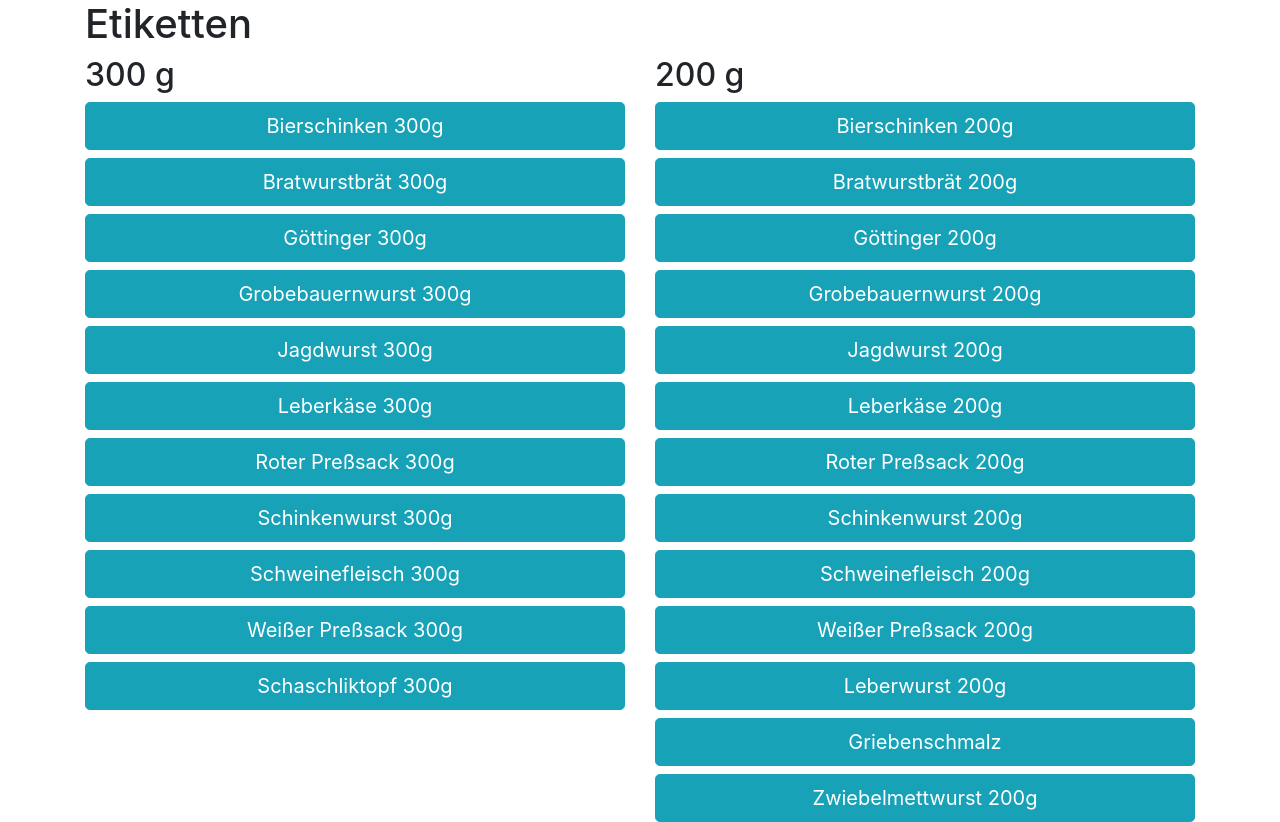
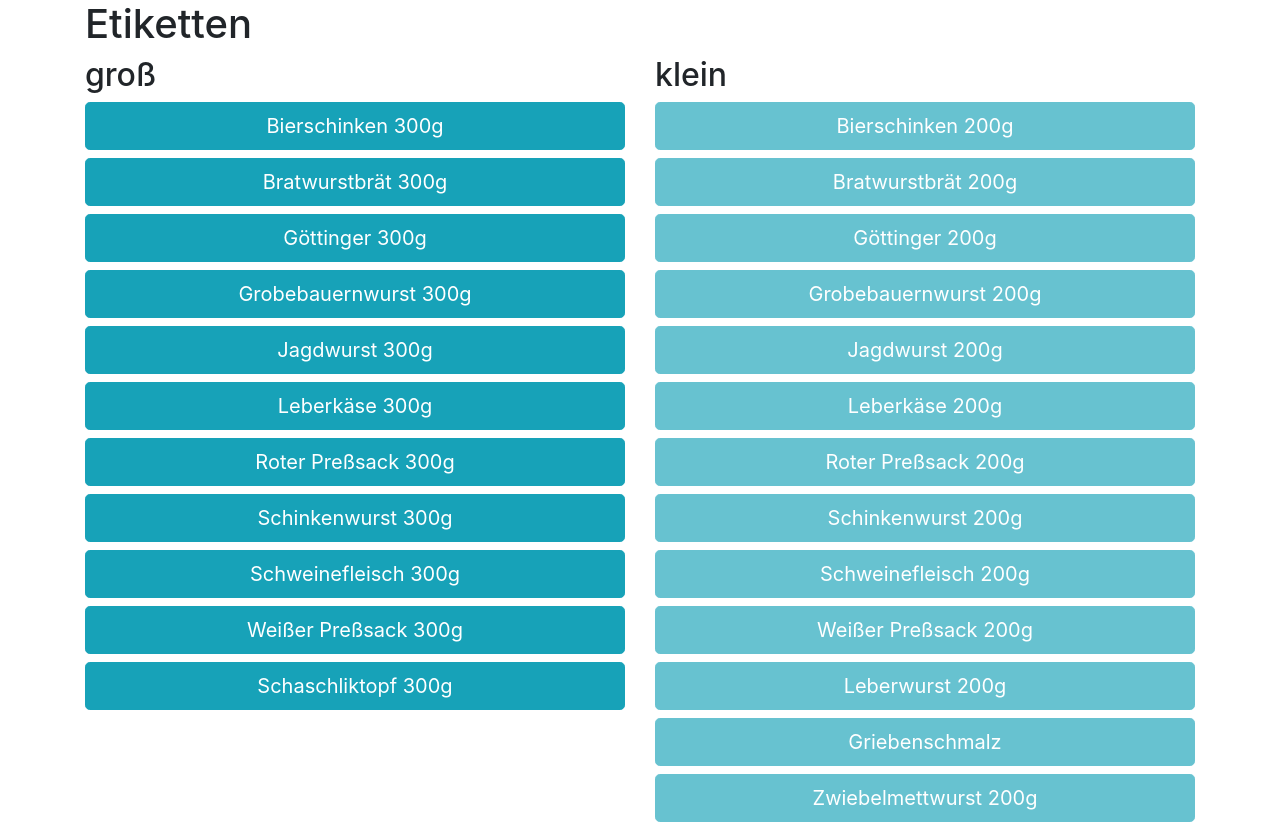
Before and after one commit to SimonHaas/etiketten, a plain HTML site: page index.html in a window 1280 px wide. Drawn offline with nearby package versions, Linux system fonts and the light colour scheme.

Commit message:
disabled small etiketten

```diff
--- a/index.html
+++ b/index.html
@@ -15,7 +15,7 @@
       <h1>Etiketten</h1>
       <div class="row">
         <div class="col-sm">
-          <h2>300 g</h2>
+          <h2>groß</h2>
           <button
             data-kind="bierschinken"
             data-size="300"
@@ -106,12 +106,13 @@
           </button>
         </div>
         <div class="col-sm">
-          <h2>200 g</h2>
+          <h2>klein</h2>
           <button
             data-kind="bierschinken"
             data-size="200"
             type="button"
             class="btn btn-info btn-lg btn-block btn-etikett"
+            disabled
           >
             Bierschinken 200g
           </button>
@@ -120,6 +121,7 @@
             data-size="200"
             type="button"
             class="btn btn-info btn-lg btn-block btn-etikett"
+            disabled
           >
             Bratwurstbrät 200g
           </button>
@@ -128,6 +130,7 @@
             data-size="200"
             type="button"
             class="btn btn-info btn-lg btn-block btn-etikett"
+            disabled
           >
             Göttinger 200g
           </button>
@@ -136,6 +139,7 @@
             data-size="200"
             type="button"
             class="btn btn-info btn-lg btn-block btn-etikett"
+            disabled
           >
             Grobebauernwurst 200g
           </button>
@@ -144,6 +148,7 @@
             data-size="200"
             type="button"
             class="btn btn-info btn-lg btn-block btn-etikett"
+            disabled
           >
             Jagdwurst 200g
           </button>
@@ -152,6 +157,7 @@
             data-size="300"
             type="button"
             class="btn btn-info btn-lg btn-block btn-etikett"
+            disabled
           >
             Leberkäse 200g
           </button>
@@ -160,6 +166,7 @@
             data-size="200"
             type="button"
             class="btn btn-info btn-lg btn-block btn-etikett"
+            disabled
           >
             Roter Preßsack 200g
           </button>
@@ -168,6 +175,7 @@
             data-size="200"
             type="button"
             class="btn btn-info btn-lg btn-block btn-etikett"
+            disabled
           >
             Schinkenwurst 200g
           </button>
@@ -176,6 +184,7 @@
             data-size="200"
             type="button"
             class="btn btn-info btn-lg btn-block btn-etikett"
+            disabled
           >
             Schweinefleisch 200g
           </button>
@@ -184,6 +193,7 @@
             data-size="200"
             type="button"
             class="btn btn-info btn-lg btn-block btn-etikett"
+            disabled
           >
             Weißer Preßsack 200g
           </button>
@@ -192,6 +202,7 @@
             data-size="200"
             type="button"
             class="btn btn-info btn-lg btn-block btn-etikett"
+            disabled
           >
             Leberwurst 200g
           </button>
@@ -200,6 +211,7 @@
             data-size="250"
             type="button"
             class="btn btn-info btn-lg btn-block btn-etikett"
+            disabled
           >
             Griebenschmalz
           </button>
@@ -208,6 +220,7 @@
             data-size="200"
             type="button"
             class="btn btn-info btn-lg btn-block btn-etikett"
+            disabled
           >
             Zwiebelmettwurst 200g
           </button>
@@ -281,7 +294,7 @@
             doc.setFont(fontName);
             doc.setFontStyle("bold");
             doc.setFontSize(12);
-            doc.text(kindObject["name"], currentX + 25, currentY + 5);
+            doc.text(kindObject["name"], currentX + 23, currentY + 5);
 
             doc.setFont(fontName);
             doc.setFontStyle("normal");
```
